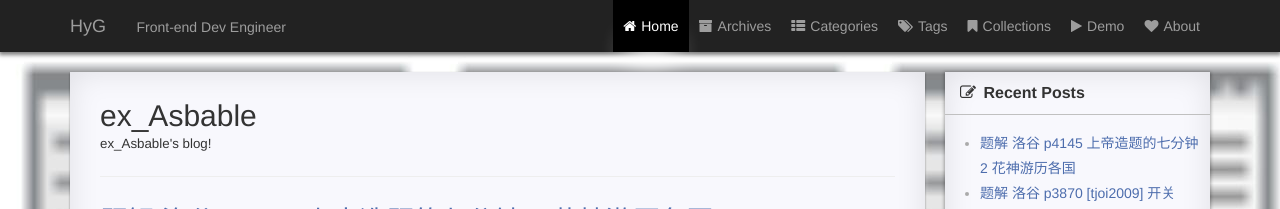
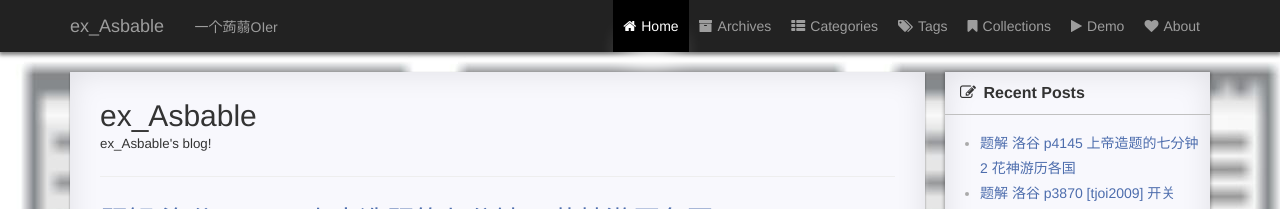
Before and after one commit to Eric-XuBohan/eric-xubohan.github.io, a Jekyll site: the page built from index.html, in a window 1280 px wide and 900 px high. Shown: the top 209 px of the window. Built offline with Jekyll 4.4.1, drawn with Linux system fonts in a browser that asks for light colours; the list of posts is cut into pages by our own code; comment, search, counter and statistics services are not loaded; a style sheet for code colours, icons or effects is not loaded; some of the changed text lies outside the part shown.

Commit message:
Update _config.yml

```diff
--- a/_config.yml
+++ b/_config.yml
@@ -6,8 +6,8 @@
 # 'jekyll serve'. If you change this file, please restart the server process.
 
 # Site settings
-title: HyG
-brief-intro: Front-end Dev Engineer
+title: ex_Asbable
+brief-intro: 一个蒟蒻OIer
 baseurl: "https://eric-xubohan.github.io/" # the subpath of your site, e.g. /blog
 url: "https://eric-xubohan/github.io/" # the base hostname & protocol for your site
 
@@ -23,7 +23,7 @@ zhihu_username:
 linkedIn_username:
 dribbble_username:
 
-description_footer: 本站记录我前端之旅的沿途风景！
+description_footer: 工业制咖啡 CO+2Fe==coffee
 
 # comments
 # two ways to comment, only choose one, and use your own short name
```
